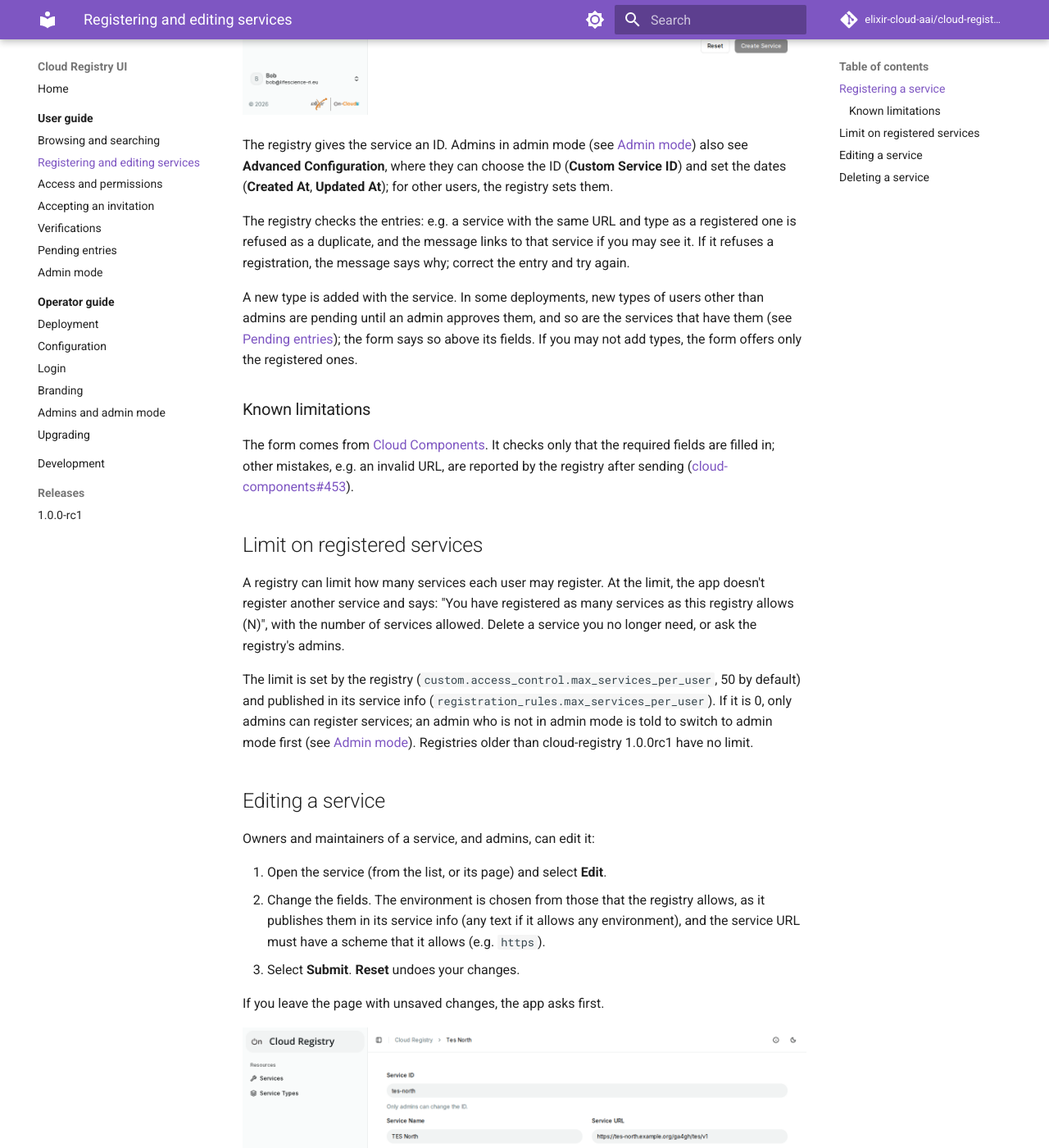
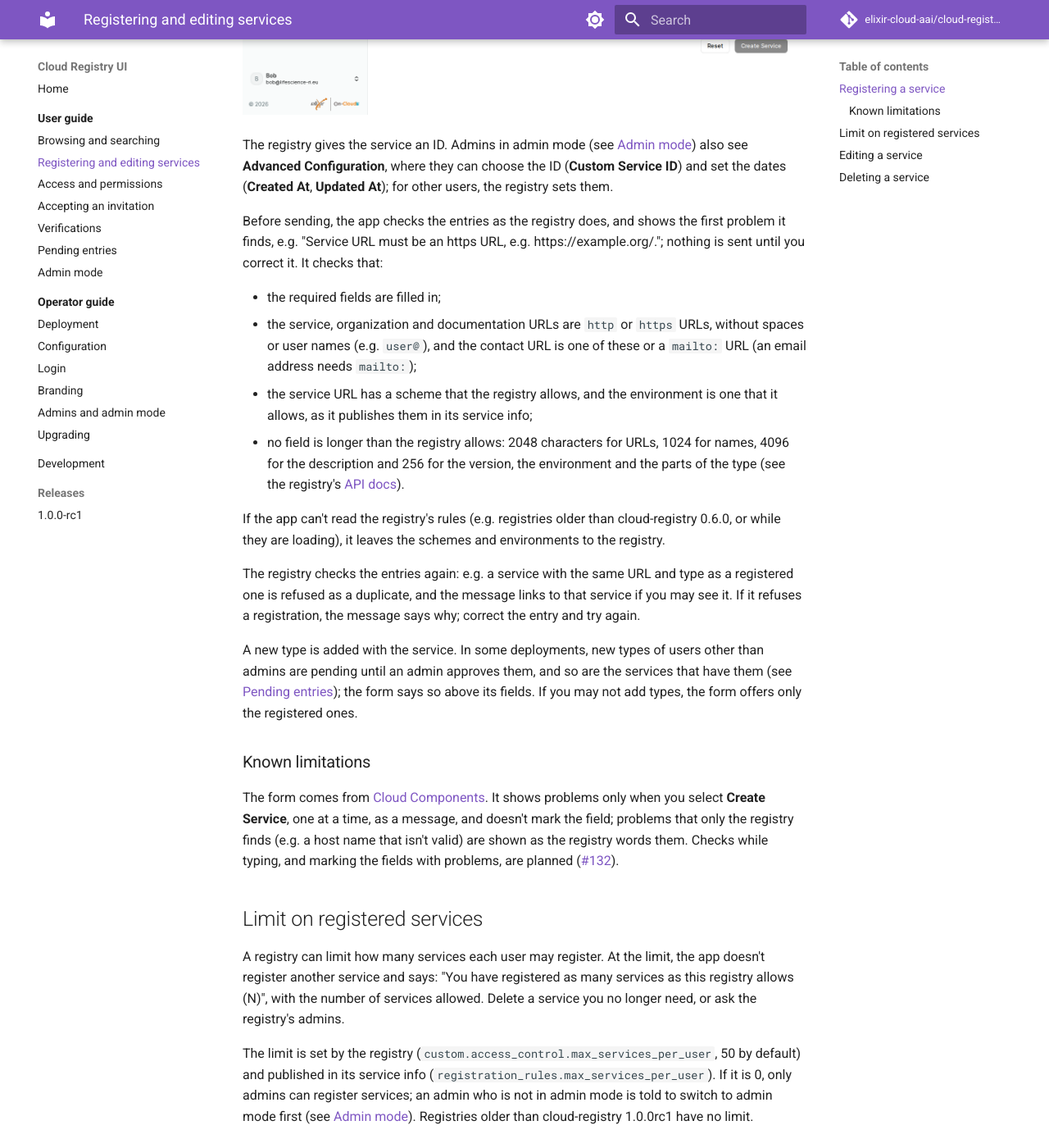
Before and after one commit to elixir-cloud-aai/cloud-registry-ui, an MkDocs documentation site: the page built from docs/user-guide/registering.md, in a window 1280 px wide and 1400 px high, scrolled down 1184 px. Shown: the whole window at 82% size. Built offline with MkDocs 1.6.1 and Material for MkDocs 9.7.7, drawn with Linux system fonts in a browser that asks for light colours; comment, search, counter and statistics services are not loaded.

Commit message:
docs: describe the checks of the create form
Co-Authored-By: Claude Opus 5.5 <noreply@anthropic.com>
Claude-Session: https://claude.ai/code/session_011FSoqMUX3EU35poH13xMgG

```diff
--- a/docs/user-guide/registering.md
+++ b/docs/user-guide/registering.md
@@ -38,10 +38,31 @@ mode](admin-mode.md)) also see **Advanced Configuration**, where they can
 choose the ID (**Custom Service ID**) and set the dates (**Created At**,
 **Updated At**); for other users, the registry sets them.
 
-The registry checks the entries: e.g. a service with the same URL and type
-as a registered one is refused as a duplicate, and the message links to that
-service if you may see it. If it refuses a registration, the message says
-why; correct the entry and try again.
+Before sending, the app checks the entries as the registry does, and
+shows the first problem it finds, e.g. "Service URL must be an https URL,
+e.g. https://example.org/."; nothing is sent until you correct it. It
+checks that:
+
+- the required fields are filled in;
+- the service, organization and documentation URLs are `http` or `https`
+  URLs, without spaces or user names (e.g. `user@`), and the contact URL is
+  one of these or a `mailto:` URL (an email address needs `mailto:`);
+- the service URL has a scheme that the registry allows, and the
+  environment is one that it allows, as it publishes them in its service
+  info;
+- no field is longer than the registry allows: 2048 characters for URLs,
+  1024 for names, 4096 for the description and 256 for the version, the
+  environment and the parts of the type (see the registry's [API
+  docs](https://cloud-registry.readthedocs.io/en/latest/api/#registrations)).
+
+If the app can't read the registry's rules (e.g. registries older than
+cloud-registry 0.6.0, or while they are loading), it leaves the schemes and
+environments to the registry.
+
+The registry checks the entries again: e.g. a service with the same URL and
+type as a registered one is refused as a duplicate, and the message links
+to that service if you may see it. If it refuses a registration, the
+message says why; correct the entry and try again.
 
 A new type is added with the service. In some deployments, new types of
 users other than admins are pending until an admin approves them, and so are
@@ -52,10 +73,12 @@ registered ones.
 ### Known limitations
 
 The form comes from [Cloud
-Components](https://github.com/elixir-cloud-aai/cloud-components). It checks
-only that the required fields are filled in; other mistakes, e.g. an invalid
-URL, are reported by the registry after sending
-([cloud-components#453](https://github.com/elixir-cloud-aai/cloud-components/issues/453)).
+Components](https://github.com/elixir-cloud-aai/cloud-components). It shows
+problems only when you select **Create Service**, one at a time, as a
+message, and doesn't mark the field; problems that only the registry finds
+(e.g. a host name that isn't valid) are shown as the registry words them.
+Checks while typing, and marking the fields with problems, are planned
+([#132](https://github.com/elixir-cloud-aai/cloud-registry-ui/issues/132)).
 
 ## Limit on registered services
 
```
